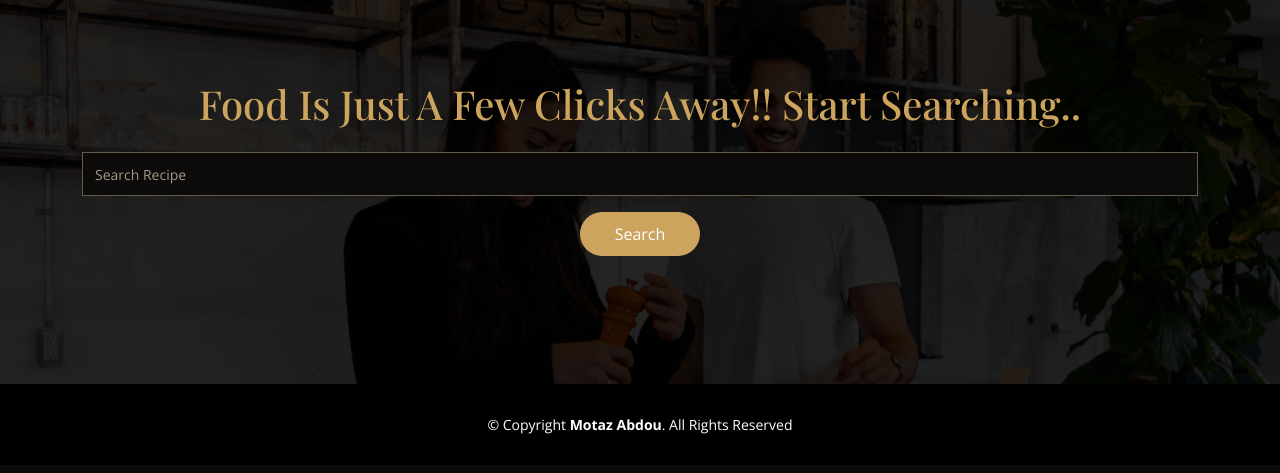
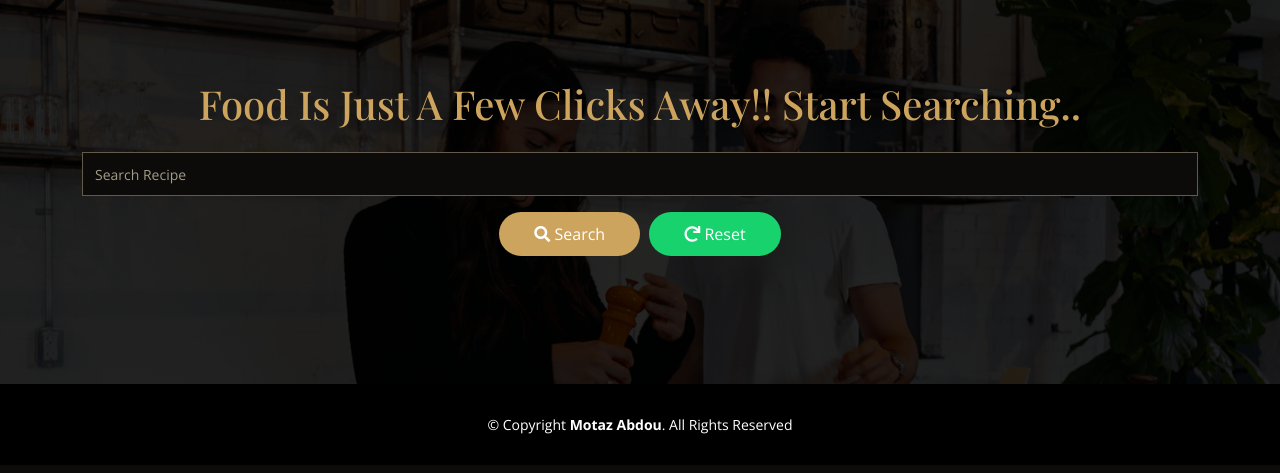
Before and after one commit to moutaz3003/veggie-planet, a Flask app: page /find_recipes in a window 1280 px wide. Shown: the part 72-545 px from the top of the page. Run offline with Flask 2, Linux system fonts and the light colour scheme; data that the repository does not hold is empty; some libraries are stand-ins or nearby versions; some web fonts are replaced.

Commit message:
Add search functionality on find_recipes page, and Add reset button below search bar

```diff
--- a/app.py
+++ b/app.py
@@ -112,6 +112,14 @@ def find_recipes():
     return render_template("find_recipes.html", recipes=recipes)
 
 
+#------------ Search Recipe ------------------------------
+@app.route("/search", methods=["GET", "POST"])
+def search():
+    query = request.form.get("query")
+    recipes = mongo.db.recipes.find({"$text": {"$search": query}})
+    return render_template("find_recipes.html", recipes=recipes)
+
+
 #------------- Individual recipe -----------------------
 @app.route("/recipe/<recipe_id>")
 def single_recipe(recipe_id):
--- a/static/css/style.css
+++ b/static/css/style.css
@@ -28,6 +28,25 @@ h6 {
   font-family: "Playfair Display", serif;
 }
 
+.button-general {
+  background: #cda45e;
+  border: 0;
+  padding: 10px 35px;
+  color: #fff;
+  transition: 0.4s;
+  border-radius: 50px;
+}
+
+.reset {
+  background: #18d26e;
+  margin-left: 5px;
+  padding: 11px 35px;
+}
+
+.reset:hover {
+  color: white;
+  background: green;
+}
 
 /*--------------------------------------------------------------
 # Preloader
--- a/templates/find_recipes.html
+++ b/templates/find_recipes.html
@@ -16,12 +16,16 @@ Veggie Planet | Find Recipes
         <div class="row mb-5">
             <div class="col-lg-12 mt-5 mt-lg-0">
 
-                <form action="forms/contact.php" method="post" role="form" class="contact-email-form">
+                <form action="{{ url_for('search') }}" method="POST" role="form" class="contact-email-form">
 
                     <div class="form-group mt-3">
-                        <input type="text" class="form-control" name="subject" id="subject" placeholder="Search Recipe">
+                        <input type="text" class="form-control" name="query" id="query"
+                        minlength="3" placeholder="Search Recipe" required>
                     </div>
-                    <div class="text-center mt-2"><button type="submit">Search</button></div>
+                    <div class="col-sm-12 text-center mt-2">
+                        <button type="submit"><i class="fas fa-search"></i> Search</button>
+                        <a href="{{ url_for('find_recipes') }}" class="button-general reset"><i class="fas fa-redo"></i> Reset</a>
+                    </div>
                 </form>
 
             </div>
```
